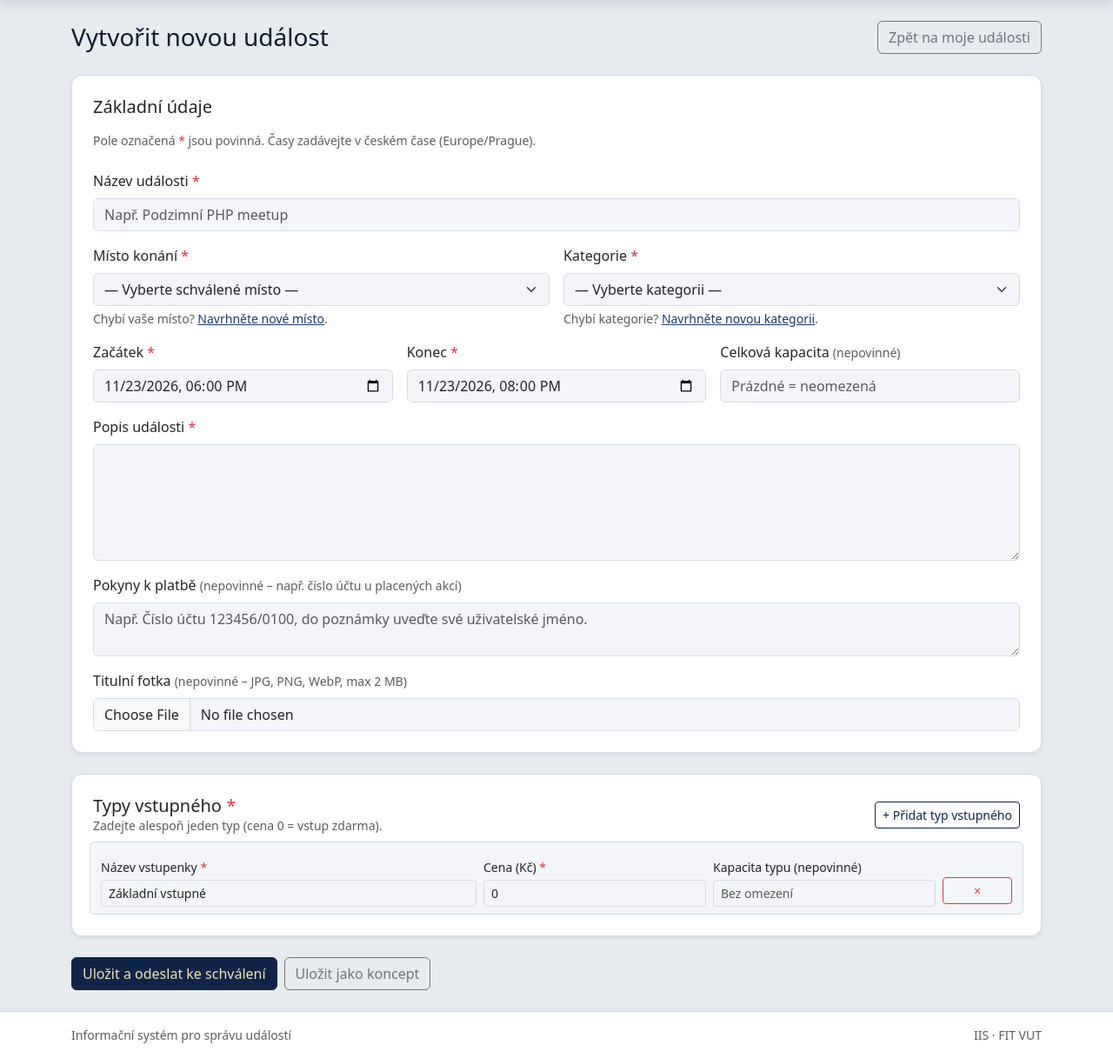
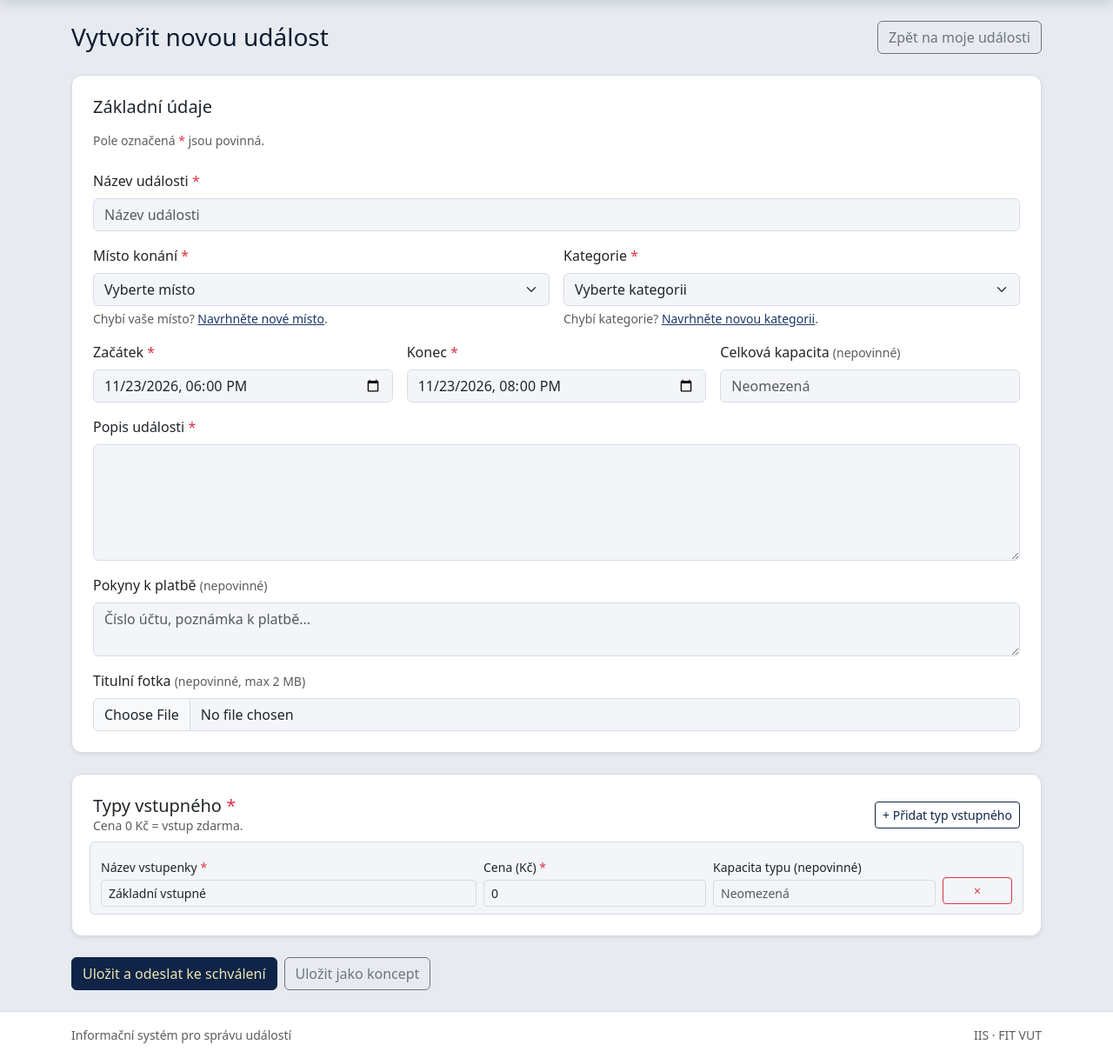
Before and after one commit to Horrzy/Events_IS---IIS-Project, a Laravel app: page /udalosti/nova in a window 1280 px wide. Shown: the part 60-1277 px from the top of the page at 87% size. Run offline with Laravel 10, Linux system fonts and the light colour scheme; a user stored in the database is signed in; data comes from the database, SQL or seed files in the repository.

Commit message:
Upraveny placeholdery a nápovědy

```diff
--- a/resources/views/admin/users/index.blade.php
+++ b/resources/views/admin/users/index.blade.php
@@ -12,8 +12,8 @@
         <div class="card-body">
             <div class="row g-2 align-items-end">
                 <div class="col-md-5">
-                    <label for="q" class="form-label small text-muted mb-1">Hledat (jméno, login, e-mail)</label>
-                    <input type="text" class="form-control" id="q" name="q" value="{{ $search }}" placeholder="Např. anna">
+                    <label for="q" class="form-label small text-muted mb-1">Hledat</label>
+                    <input type="text" class="form-control" id="q" name="q" value="{{ $search }}" placeholder="Jméno, login nebo e-mail">
                 </div>
                 <div class="col-md-4">
                     <label for="role" class="form-label small text-muted mb-1">Role</label>
--- a/resources/views/auth/register.blade.php
+++ b/resources/views/auth/register.blade.php
@@ -24,7 +24,7 @@
                                 required
                                 autofocus
                             >
-                            <div class="form-text">Alespoň 3 znaky (písmena, čísla, pomlčka nebo podtržítko).</div>
+                            <div class="form-text">Min. 3 znaky (písmena, čísla, - nebo _).</div>
                             @error('username')
                                 <div class="invalid-feedback">{{ $message }}</div>
                             @enderror
@@ -70,7 +70,7 @@
                                 name="password"
                                 required
                             >
-                            <div class="form-text">Alespoň 8 znaků.</div>
+                            <div class="form-text">Min. 8 znaků.</div>
                             @error('password')
                                 <div class="invalid-feedback">{{ $message }}</div>
                             @enderror
--- a/resources/views/events/form.blade.php
+++ b/resources/views/events/form.blade.php
@@ -43,7 +43,7 @@
         <div class="card shadow-sm mb-4">
             <div class="card-body p-4">
                 <h2 class="h5 mb-3">Základní údaje</h2>
-                <p class="text-muted small mb-4">Pole označená <span class="text-danger">*</span> jsou povinná. Časy zadávejte v českém čase (Europe/Prague).</p>
+                <p class="text-muted small mb-4">Pole označená <span class="text-danger">*</span> jsou povinná.</p>
 
                 <div class="mb-3">
                     <label for="title" class="form-label">Název události <span class="text-danger">*</span></label>
@@ -53,7 +53,7 @@
                         id="title"
                         name="title"
                         value="{{ old('title', $event?->title) }}"
-                        placeholder="Např. Podzimní PHP meetup"
+                        placeholder="Název události"
                         required
                     >
                     @error('title')
@@ -65,7 +65,7 @@
                     <div class="col-md-6">
                         <label for="venue_id" class="form-label">Místo konání <span class="text-danger">*</span></label>
                         <select class="form-select @error('venue_id') is-invalid @enderror" id="venue_id" name="venue_id" required>
-                            <option value="">— Vyberte schválené místo —</option>
+                            <option value="">Vyberte místo</option>
                             @foreach ($venues as $venue)
                                 <option value="{{ $venue->id }}" @selected((string) old('venue_id', $event?->venue_id) === (string) $venue->id)>
                                     {{ $venue->name }} ({{ $venue->city }})
@@ -83,7 +83,7 @@
                     <div class="col-md-6">
                         <label for="category_id" class="form-label">Kategorie <span class="text-danger">*</span></label>
                         <select class="form-select @error('category_id') is-invalid @enderror" id="category_id" name="category_id" required>
-                            <option value="">— Vyberte kategorii —</option>
+                            <option value="">Vyberte kategorii</option>
                             @foreach ($categoryTree as $item)
                                 <option value="{{ $item['category']->id }}" @selected((string) old('category_id', $event?->category_id) === (string) $item['category']->id)>
                                     {{ $item['label'] }}
@@ -139,7 +139,7 @@
                             id="capacity"
                             name="capacity"
                             value="{{ old('capacity', $event?->capacity) }}"
-                            placeholder="Prázdné = neomezená"
+                            placeholder="Neomezená"
                         >
                         @error('capacity')
                             <div class="invalid-feedback">{{ $message }}</div>
@@ -162,13 +162,13 @@
                 </div>
 
                 <div class="mb-3">
-                    <label for="payment_note" class="form-label">Pokyny k platbě <span class="text-muted small">(nepovinné – např. číslo účtu u placených akcí)</span></label>
+                    <label for="payment_note" class="form-label">Pokyny k platbě <span class="text-muted small">(nepovinné)</span></label>
                     <textarea
                         class="form-control @error('payment_note') is-invalid @enderror"
                         id="payment_note"
                         name="payment_note"
                         rows="2"
-                        placeholder="Např. Číslo účtu 123456/0100, do poznámky uveďte své uživatelské jméno."
+                        placeholder="Číslo účtu, poznámka k platbě..."
                     >{{ old('payment_note', $event?->payment_note) }}</textarea>
                     @error('payment_note')
                         <div class="invalid-feedback">{{ $message }}</div>
@@ -188,7 +188,7 @@
                 @endif
 
                 <div class="mb-0">
-                    <label for="cover" class="form-label">Titulní fotka <span class="text-muted small">(nepovinné – JPG, PNG, WebP, max 2 MB)</span></label>
+                    <label for="cover" class="form-label">Titulní fotka <span class="text-muted small">(nepovinné, max 2 MB)</span></label>
                     <input
                         type="file"
                         class="form-control @error('cover') is-invalid @enderror"
@@ -208,7 +208,7 @@
                 <div class="d-flex justify-content-between align-items-center mb-3">
                     <div>
                         <h2 class="h5 mb-0">Typy vstupného <span class="text-danger">*</span></h2>
-                        <div class="small text-muted">Zadejte alespoň jeden typ (cena 0 = vstup zdarma).</div>
+                        <div class="small text-muted">Cena 0 Kč = vstup zdarma.</div>
                     </div>
                     <button type="button" class="btn btn-sm btn-outline-primary" id="add-ticket-btn">+ Přidat typ vstupného</button>
                 </div>
@@ -228,7 +228,7 @@
                                     class="form-control form-control-sm @error("tickets.{$index}.name") is-invalid @enderror"
                                     name="tickets[{{ $index }}][name]"
                                     value="{{ $ticket['name'] ?? '' }}"
-                                    placeholder="Např. Základní / Student / VIP"
+                                    placeholder="Např. Základní"
                                     required
                                 >
                                 @error("tickets.{$index}.name")
@@ -258,7 +258,7 @@
                                     class="form-control form-control-sm @error("tickets.{$index}.capacity") is-invalid @enderror"
                                     name="tickets[{{ $index }}][capacity]"
                                     value="{{ $ticket['capacity'] ?? '' }}"
-                                    placeholder="Bez omezení"
+                                    placeholder="Neomezená"
                                 >
                                 @error("tickets.{$index}.capacity")
                                     <div class="invalid-feedback">{{ $message }}</div>
@@ -302,7 +302,7 @@
                     <input type="hidden" name="tickets[${nextIndex}][id]" value="">
                     <div class="col-md-5">
                         <label class="form-label small mb-1">Název vstupenky <span class="text-danger">*</span></label>
-                        <input type="text" class="form-control form-control-sm" name="tickets[${nextIndex}][name]" placeholder="Např. VIP / Student" required>
+                        <input type="text" class="form-control form-control-sm" name="tickets[${nextIndex}][name]" placeholder="Např. Student" required>
                     </div>
                     <div class="col-md-3">
                         <label class="form-label small mb-1">Cena (Kč) <span class="text-danger">*</span></label>
@@ -310,7 +310,7 @@
                     </div>
                     <div class="col-md-3">
                         <label class="form-label small mb-1">Kapacita typu (nepovinné)</label>
-                        <input type="number" min="1" class="form-control form-control-sm" name="tickets[${nextIndex}][capacity]" placeholder="Bez omezení">
+                        <input type="number" min="1" class="form-control form-control-sm" name="tickets[${nextIndex}][capacity]" placeholder="Neomezená">
                     </div>
                     <div class="col-md-1 d-flex align-items-end pt-4">
                         <button type="button" class="btn btn-sm btn-outline-danger w-100 remove-ticket-btn" title="Odebrat">&times;</button>
--- a/resources/views/events/index.blade.php
+++ b/resources/views/events/index.blade.php
@@ -15,10 +15,10 @@
             <div class="row g-2 align-items-end">
                 <div class="col-md-3">
                     <label for="q" class="form-label small text-muted mb-1">Hledat</label>
-                    <input type="text" class="form-control" id="q" name="q" value="{{ $filters['q'] }}" placeholder="Název nebo popis...">
+                    <input type="text" class="form-control" id="q" name="q" value="{{ $filters['q'] }}" placeholder="Název nebo popis">
                 </div>
                 <div class="col-md-3">
-                    <label for="category_id" class="form-label small text-muted mb-1">Kategorie (včetně podkategorií)</label>
+                    <label for="category_id" class="form-label small text-muted mb-1">Kategorie</label>
                     <select class="form-select" id="category_id" name="category_id">
                         <option value="">Všechny kategorie</option>
                         @foreach ($categoryTree as $item)
--- a/resources/views/events/mine.blade.php
+++ b/resources/views/events/mine.blade.php
@@ -94,7 +94,7 @@
                                                 type="text"
                                                 name="cancelled_reason"
                                                 class="form-control form-control-sm"
-                                                placeholder="Důvod zrušení události..."
+                                                placeholder="Důvod zrušení"
                                                 required
                                             >
                                             <button type="submit" class="btn btn-sm btn-danger text-nowrap">Potvrdit zrušení</button>
--- a/resources/views/events/show.blade.php
+++ b/resources/views/events/show.blade.php
@@ -153,7 +153,7 @@
                                         id="body"
                                         name="body"
                                         rows="3"
-                                        placeholder="Napište, jak se vám událost líbila..."
+                                        placeholder="Napište komentář..."
                                         required
                                     >{{ old('body', $userComment?->body) }}</textarea>
                                     @error('body')
--- a/resources/views/home.blade.php
+++ b/resources/views/home.blade.php
@@ -32,7 +32,7 @@
                                 type="text"
                                 name="q"
                                 class="form-control"
-                                placeholder="Název akce, téma nebo klíčové slovo..."
+                                placeholder="Hledat událost..."
                             >
                         </div>
                         <div class="d-flex gap-2">
--- a/resources/views/moderation/categories/form.blade.php
+++ b/resources/views/moderation/categories/form.blade.php
@@ -39,7 +39,7 @@
                         <div class="mb-3">
                             <label for="parent_id" class="form-label">Nadřazená kategorie <span class="text-muted small">(nepovinné)</span></label>
                             <select class="form-select @error('parent_id') is-invalid @enderror" id="parent_id" name="parent_id">
-                                <option value="">— Hlavní kategorie (bez nadřazené) —</option>
+                                <option value="">Žádná (hlavní kategorie)</option>
                                 @foreach ($parentOptions as $option)
                                     <option
                                         value="{{ $option['category']->id }}"
@@ -49,7 +49,7 @@
                                     </option>
                                 @endforeach
                             </select>
-                            <div class="form-text">Maximální hloubka hierarchie jsou 4 úrovně.</div>
+                            <div class="form-text">Max. 4 úrovně.</div>
                             @error('parent_id')
                                 <div class="invalid-feedback">{{ $message }}</div>
                             @enderror
--- a/resources/views/moderation/categories/index.blade.php
+++ b/resources/views/moderation/categories/index.blade.php
@@ -108,7 +108,7 @@
                                                 type="text"
                                                 name="rejection_reason"
                                                 class="form-control form-control-sm"
-                                                placeholder="Důvod zamítnutí..."
+                                                placeholder="Důvod zamítnutí"
                                                 required
                                             >
                                             <button type="submit" class="btn btn-sm btn-danger text-nowrap">Potvrdit zamítnutí</button>
--- a/resources/views/moderation/events/show.blade.php
+++ b/resources/views/moderation/events/show.blade.php
@@ -116,7 +116,7 @@
                                         id="rejection_reason"
                                         name="rejection_reason"
                                         rows="3"
-                                        placeholder="Vysvětlete pořadateli, co má upravit..."
+                                        placeholder="Důvod zamítnutí"
                                         required
                                     >{{ old('rejection_reason') }}</textarea>
                                     @error('rejection_reason')
--- a/resources/views/moderation/venues/form.blade.php
+++ b/resources/views/moderation/venues/form.blade.php
@@ -111,7 +111,7 @@
                         <div class="mb-4">
                             <label for="photo" class="form-label">
                                 {{ $venue?->photo_path ? 'Nahradit fotku' : 'Fotka místa' }}
-                                <span class="text-muted small">(nepovinné – JPG, PNG, WebP, max 2 MB)</span>
+                                <span class="text-muted small">(nepovinné, max 2 MB)</span>
                             </label>
                             <input
                                 type="file"
--- a/resources/views/moderation/venues/index.blade.php
+++ b/resources/views/moderation/venues/index.blade.php
@@ -107,7 +107,7 @@
                                                 type="text"
                                                 name="rejection_reason"
                                                 class="form-control form-control-sm"
-                                                placeholder="Důvod zamítnutí..."
+                                                placeholder="Důvod zamítnutí"
                                                 required
                                             >
                                             <button type="submit" class="btn btn-sm btn-danger text-nowrap">Potvrdit zamítnutí</button>
--- a/resources/views/venues/index.blade.php
+++ b/resources/views/venues/index.blade.php
@@ -14,8 +14,8 @@
         <div class="card-body">
             <div class="row g-2 align-items-end">
                 <div class="col-md-5">
-                    <label for="q" class="form-label small text-muted mb-1">Hledat podle názvu nebo adresy</label>
-                    <input type="text" class="form-control" id="q" name="q" value="{{ $search }}" placeholder="Např. FIT VUT nebo Brno">
+                    <label for="q" class="form-label small text-muted mb-1">Hledat</label>
+                    <input type="text" class="form-control" id="q" name="q" value="{{ $search }}" placeholder="Název nebo adresa">
                 </div>
                 <div class="col-md-4">
                     <label for="city" class="form-label small text-muted mb-1">Město</label>
```
Also changed, not shown: resources/views/categories/create.blade.php (+4 -4 lines), resources/views/venues/create.blade.php (+6 -6 lines).
